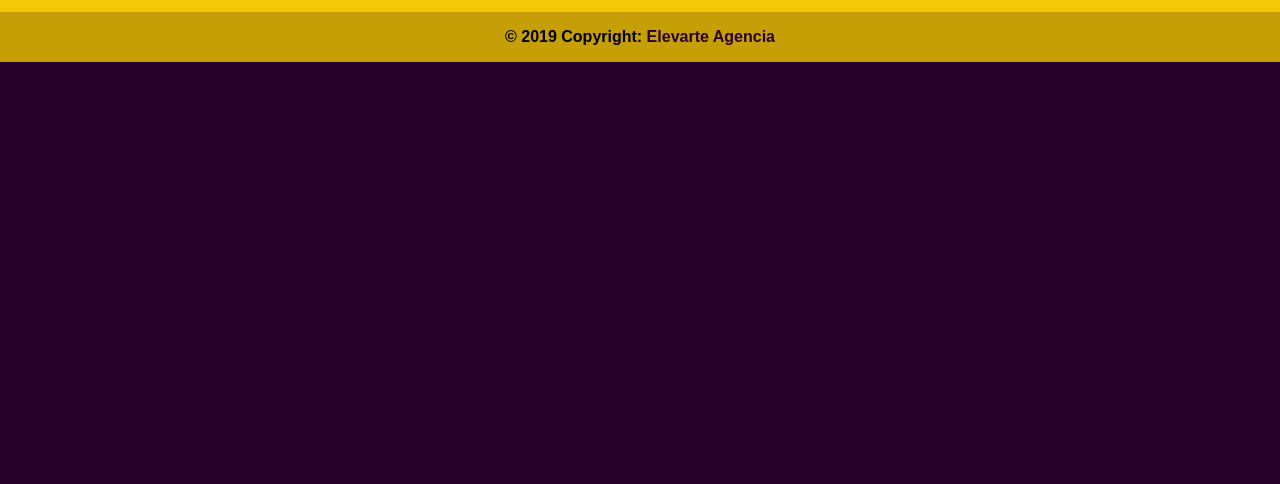
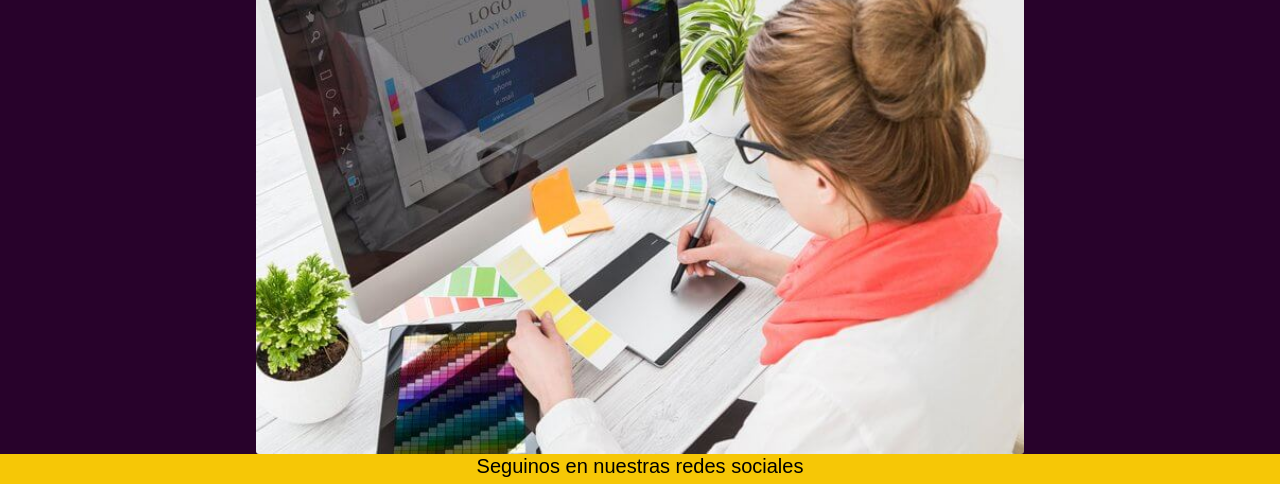
Before and after one commit to Juliandeluca/proyecto-elevarte, a website: page paginas/dgrafico.html in a window 1280 px wide. Shown: the part 1012-1496 px from the top of the page. Before the commit the page ends 1074 px from the top, so only its background shows below. Drawn offline with nearby package versions, Linux system fonts and the light colour scheme.

Commit message:
imagenes en dgrafico

```diff
--- a/paginas/dgrafico.html
+++ b/paginas/dgrafico.html
@@ -68,7 +68,11 @@
         </p>
       </div>
     </div>
+    <div class="diseni">
+      <img class="diseniii" src="../multimedia/disenii.jpeg" alt="">
+    </div>
   </main>
+
   <!-- FOOTER -->
 
   <footer class="text-center">
--- a/scss/_sections.scss
+++ b/scss/_sections.scss
@@ -198,6 +198,20 @@ font-size: 2rem;
 	font-weight: 200px;
 	text-align: center;
 }
+
+.diseni{
+	@include center;
+}
+
+.diseniii{
+	width: 60%;
+	height: auto;
+	margin-top: 2rem;
+	border-radius: 3px;
+	transition: all .5s; }
+	img:hover {
+	  box-shadow: 10px 10px 8px #f6c706;
+}
 .cont-nos {
 	@include center;
 	flex-direction: column;
```
Also changed, not shown: css/main.css, diseni.jpeg (added), multimedia/disenii.jpeg (added).
